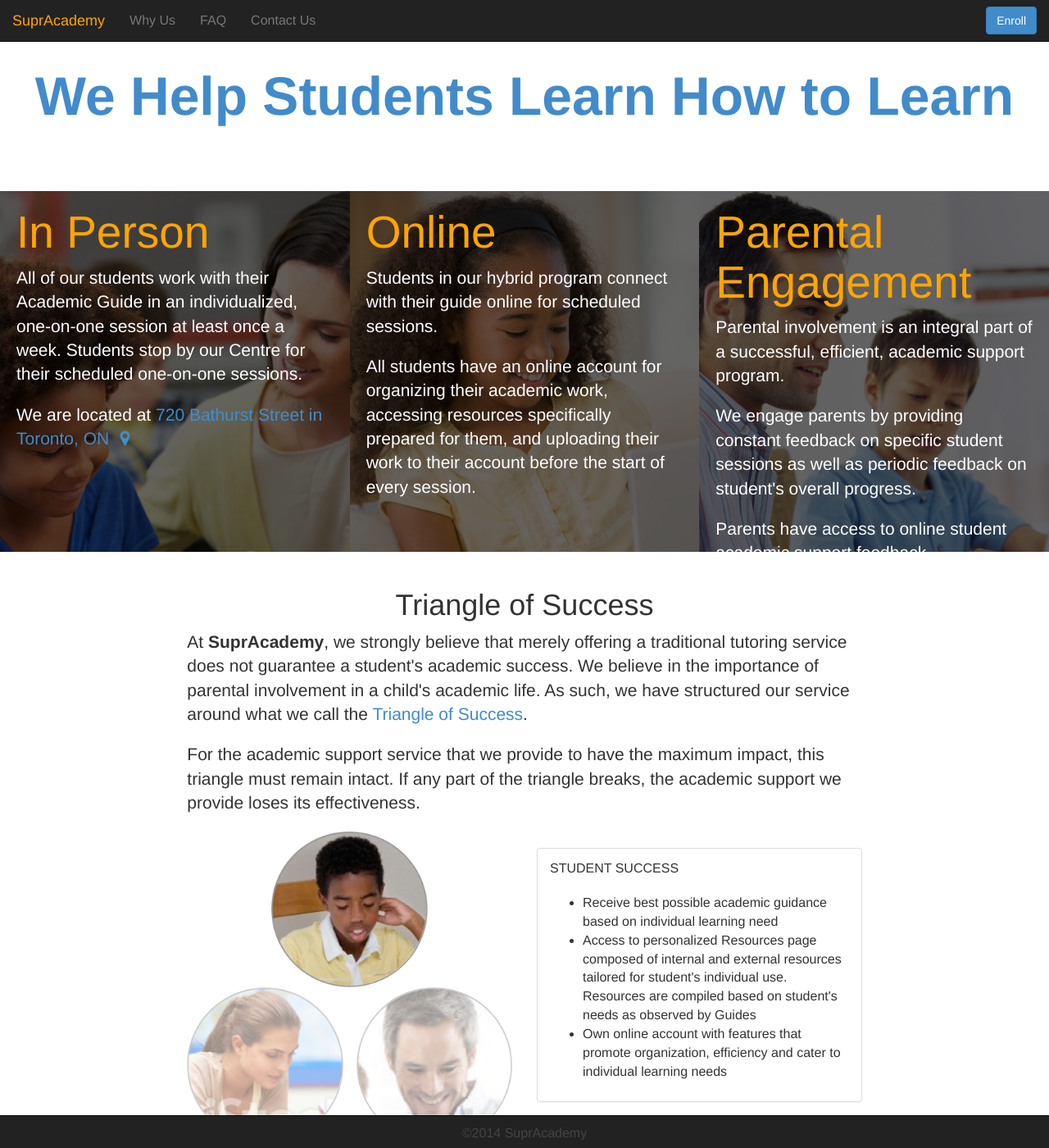
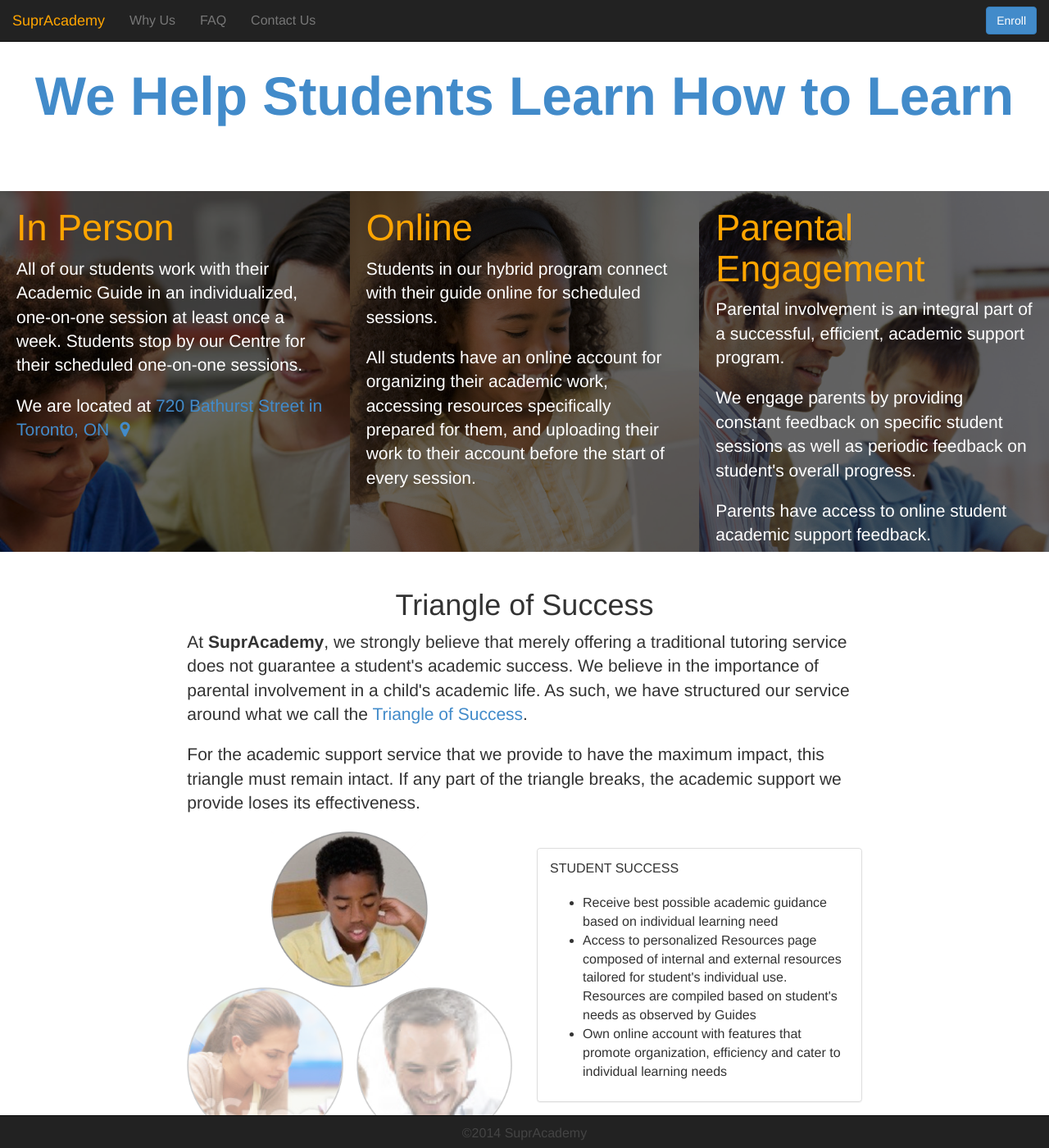
Before and after one commit to ojagostini/supracademy.com, a Jekyll site: the page built from index.html, in a window 1280 px wide and 1400 px high, scrolled down 679 px. Shown: the whole window at 82% size. Built offline with Jekyll 4.4.1, drawn with Linux system fonts in a browser that asks for light colours; nearby versions of some CDN libraries.

Commit message:
Update main.css

```diff
--- a/css/main.css
+++ b/css/main.css
@@ -25,7 +25,7 @@ h1 {
 }
 
 h2 {
-	font-size: 55px;
+	font-size: 45px;
 	color: orange;
 }
 
```
